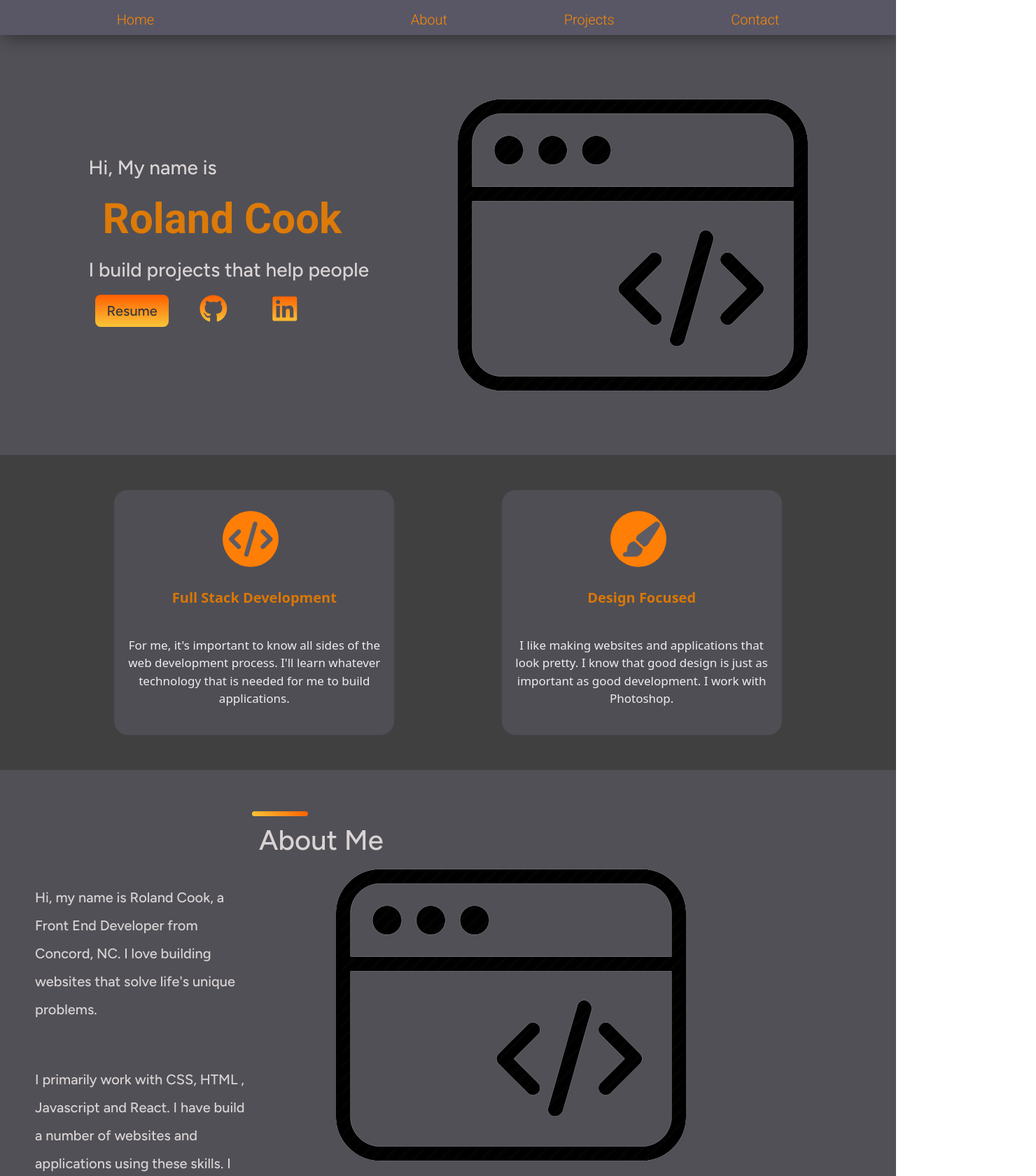
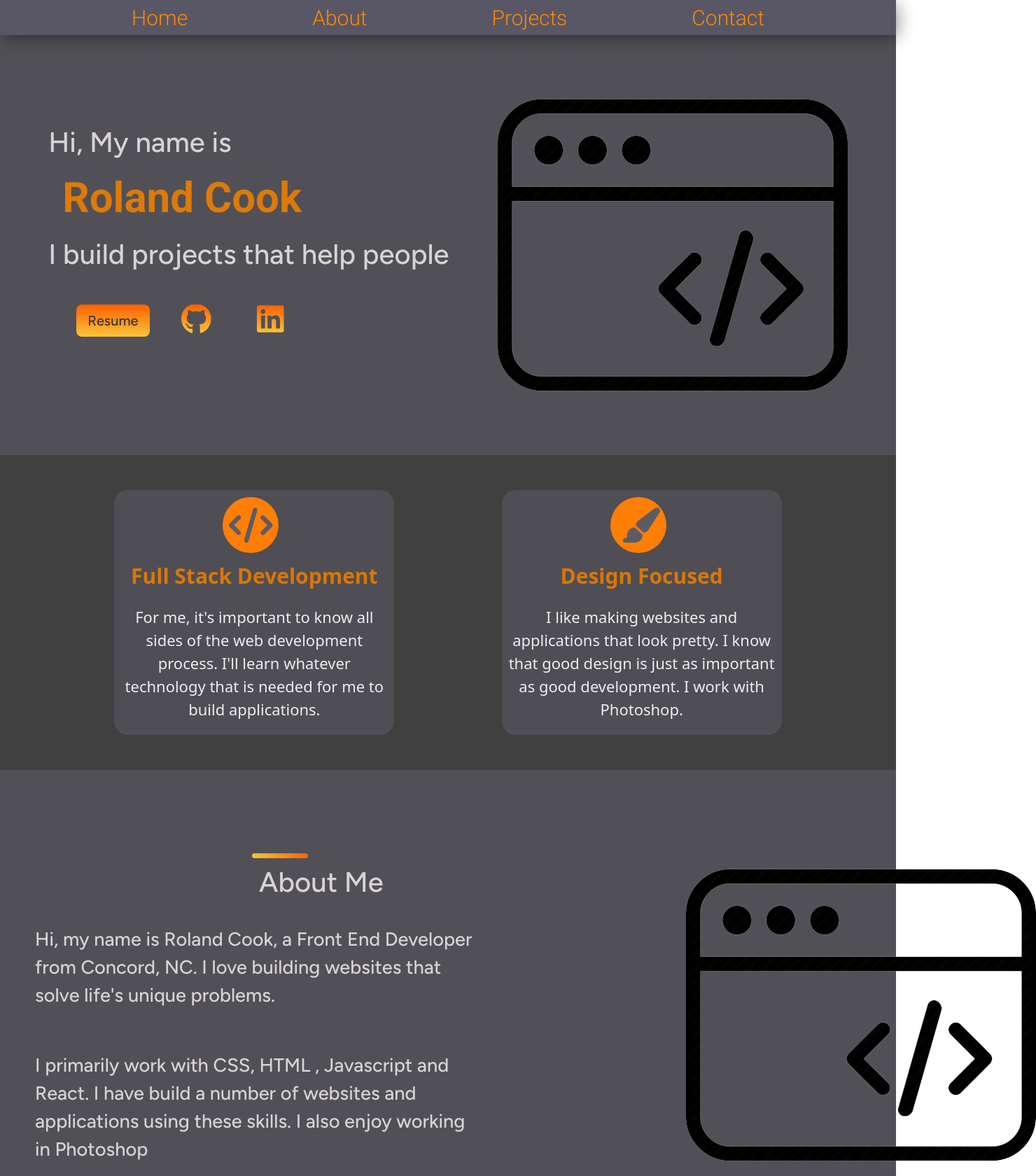
Before and after one commit to Pacman-1/portfolio, a React (Create React App) app: page / in a window 1280 px wide. Shown: the top 1680 px of the page at 70% size, 1480 px wide, since content can reach past the window. Built offline with nearby package versions, Linux system fonts and the light colour scheme; a web font is replaced by a local one.

Commit message:
2k text size fixes

```diff
--- a/src/styles/aboutMe.css
+++ b/src/styles/aboutMe.css
@@ -103,6 +103,20 @@ flex-direction: column;
 @media only screen and (min-width: 1200px) {
     .section-container img{
         height: 500px;
+        margin-right: -200px;
+     }
+     .sbout-me-section{
+       padding-right: 300px;
+     }
+     .about-me-section p{
+        width: 1200px;
+     }
+     .section-container p{
+       padding-right: 20px;
+       font-size: 1.7rem;
+     }
+     .about-me-text{
+        padding-right: -200px;
      }
 
 }
--- a/src/styles/cardSection.css
+++ b/src/styles/cardSection.css
@@ -55,4 +55,11 @@
   @media only screen and (min-width: 992px) {}
 
   /* Extra large devices (large laptops and desktops, 1200px and up) */
-  @media only screen and (min-width: 1200px) {}
+  @media only screen and (min-width: 1200px) {
+   .cardName{
+    font-size: 30px;
+   }
+   .cardDescription{
+    font-size: 22px;
+   }
+  }
--- a/src/styles/heroSection.css
+++ b/src/styles/heroSection.css
@@ -109,4 +109,11 @@ section{
     img{
         height: 500px;
      }
+     .about-me h3{
+        font-size:40px;
+     }
+     .socials{
+        padding: 30px;
+        font-size: 22px;
+     }
 }
--- a/src/styles/navBar.css
+++ b/src/styles/navBar.css
@@ -56,4 +56,11 @@ padding: 0;
 @media only screen and (min-width: 992px) {}
 
 /* Extra large devices (large laptops and desktops, 1200px and up) */
-@media only screen and (min-width: 1200px) {}
+@media only screen and (min-width: 1200px) {
+    .navBar li{
+        display: flex;
+        margin: -10px;
+        font-size: 30px;
+    }
+
+}
--- a/src/styles/projects.css
+++ b/src/styles/projects.css
@@ -132,4 +132,8 @@ margin: 20px;
 @media only screen and (min-width: 992px) {}
 
 /* Extra large devices (large laptops and desktops, 1200px and up) */
-@media only screen and (min-width: 1200px) {}
+@media only screen and (min-width: 1200px) {
+  .project-card{
+    font-size: 22px;
+  }
+}
```
